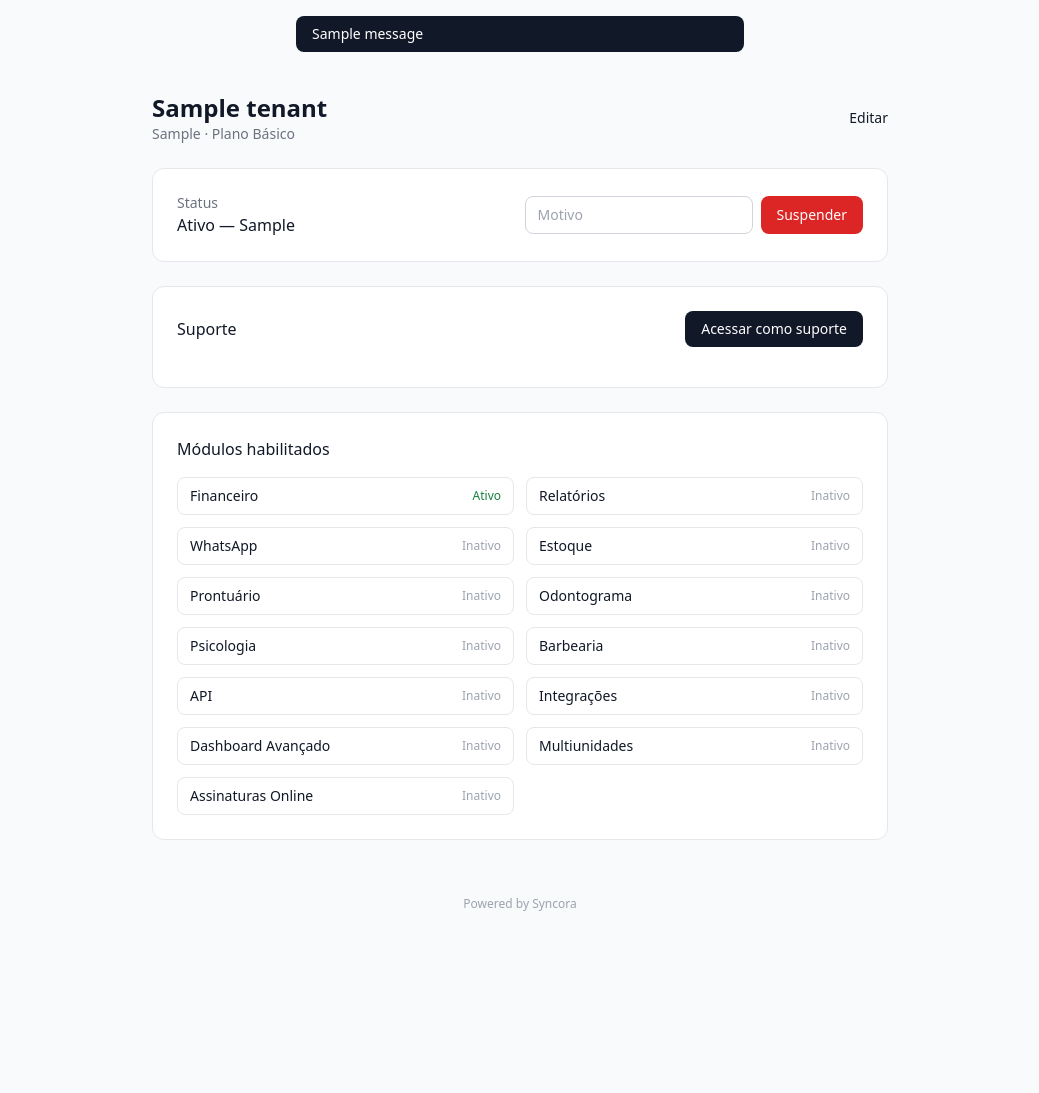
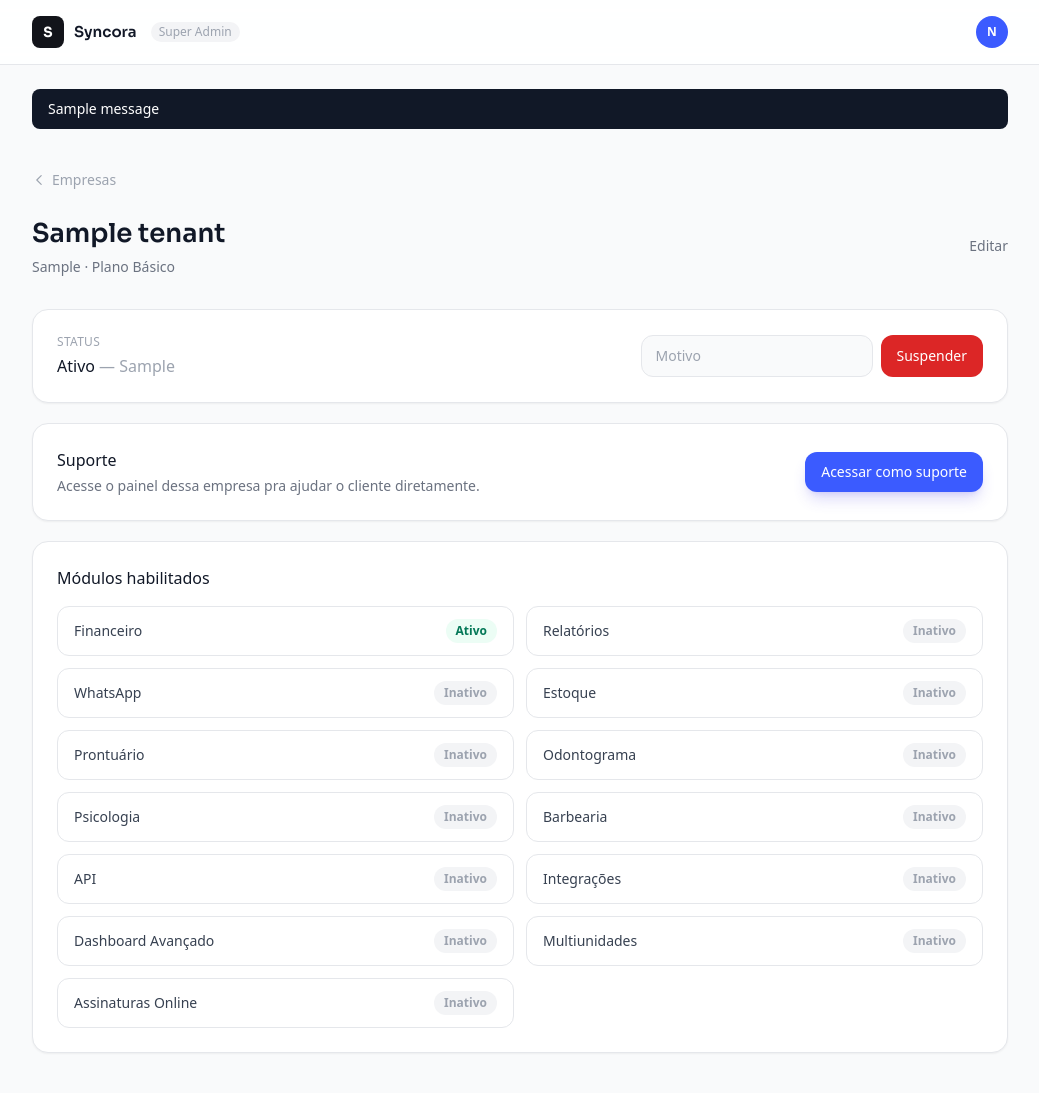
Before and after one commit to mateusomelo/Syncora, a Django app: page /platform-admin/tenants/00000000-0000-0000-0000-000000000001/ in a window 1280 px wide. Shown: the whole page, without its empty margins (120-1159 px from the left). Before the commit the page ends 911 px from the top, so only its background shows below. Run offline with Django 5.2, Linux system fonts and the light colour scheme; a user stored in the database is signed in; data comes from the database, SQL or seed files in the repository; tables that the repository leaves empty hold one stand-in row (values such as "Sample post"); one stand-in notice (Sample message) is shown; data that the repository does not hold is empty; parts of the project's set-up code (start-up, migrations or seed data) failed here and were passed over; some libraries are stand-ins or nearby versions.

Commit message:
Redesenha o Painel do Super Admin + corrige impersonação sem saída
Visual: templates/platform_admin/_admin_shell.html novo (topbar limpa
com marca + selo "Super Admin"), reaproveitado pelas 3 telas (lista,
detalhe, formulário de empresa) com o mesmo sistema visual das outras
telas públicas (Sora nas headings, azul #3b5bff nos botões, cards com
sombra suave, pills de status com bolinha colorida).

Bug funcional real corrigido: "Acessar como suporte" levava pra uma
tela de confirmação estática sem nenhum link de saída de verdade
(sobra da Fase 3, de quando as telas de negócio ainda não existiam).
Agora redireciona direto pro dashboard real da empresa, e o
app_shell.html (layout do painel comum) ganhou uma faixa de aviso
"Atuando como suporte em X" com botão de sair, usando o
request.is_impersonating que o TenantResolutionMiddleware já expunha
mas nenhum template consumia.

```diff
--- a/apps/platform_admin/views.py
+++ b/apps/platform_admin/views.py
@@ -142,7 +142,7 @@
         request.session["impersonating_tenant_id"] = str(tenant.id)
         request.session["impersonation_session_id"] = session.id
         _log(request, "impersonation.start", tenant, is_impersonated=True)
-        return redirect("platform_admin:impersonation_active")
+        return redirect("dashboard:home")
 
 
 class ImpersonationStopView(PlatformAdminRequiredMixin, View):
--- /dev/null
+++ b/templates/platform_admin/_admin_shell.html
@@ -0,0 +1,32 @@
+{% extends "base.html" %}
+{% load icons %}
+{% block body %}
+<div class="min-h-screen bg-gray-50">
+  <header class="sticky top-0 z-30 border-b border-gray-200 bg-white/85 backdrop-blur">
+    <div class="max-w-5xl mx-auto px-6 h-16 flex items-center justify-between">
+      <a href="{% url 'platform_admin:tenant_list' %}" class="flex items-center gap-2.5">
+        <span class="w-8 h-8 rounded-lg flex items-center justify-center text-white font-bold text-sm" style="background:#12141a; font-family:'Sora',sans-serif;">S</span>
+        <span class="font-semibold text-[15px] text-gray-900" style="font-family:'Sora',sans-serif;">Syncora</span>
+        <span class="text-xs font-medium text-gray-400 bg-gray-100 rounded-full px-2 py-0.5 ml-1">Super Admin</span>
+      </a>
+      <div class="flex items-center gap-4">
+        <span class="w-8 h-8 rounded-full text-white text-xs font-semibold flex items-center justify-center" style="background:#3b5bff;">
+          {{ request.user.email|slice:":1"|upper }}
+        </span>
+      </div>
+    </div>
+  </header>
+
+  {% if messages %}
+  <div class="max-w-5xl mx-auto px-6 pt-6 space-y-2">
+    {% for message in messages %}
+    <div class="rounded-lg px-4 py-2.5 text-sm bg-gray-900 text-white">{{ message }}</div>
+    {% endfor %}
+  </div>
+  {% endif %}
+
+  <main class="max-w-5xl mx-auto px-6 py-10">
+    {% block admin_content %}{% endblock %}
+  </main>
+</div>
+{% endblock %}
--- a/templates/platform_admin/tenant_detail.html
+++ b/templates/platform_admin/tenant_detail.html
@@ -1,56 +1,67 @@
-{% extends "base.html" %}
+{% extends "platform_admin/_admin_shell.html" %}
 {% block title %}{{ tenant.name }} · Syncora{% endblock %}
-{% block content %}
-<div class="max-w-3xl mx-auto py-10 px-4 space-y-6">
-  <div class="flex items-center justify-between">
+{% block admin_content %}
+<a href="{% url 'platform_admin:tenant_list' %}" class="inline-flex items-center gap-1.5 text-sm text-gray-400 hover:text-gray-700 mb-6 transition-colors">
+  <svg width="14" height="14" viewBox="0 0 24 24" fill="none" stroke="currentColor" stroke-width="2"><path stroke-linecap="round" stroke-linejoin="round" d="M15.75 19.5L8.25 12l7.5-7.5"/></svg>
+  Empresas
+</a>
+
+<div class="flex items-center justify-between mb-8">
+  <div>
+    <h1 class="text-[26px] font-semibold text-gray-900" style="font-family:'Sora',sans-serif;">{{ tenant.name }}</h1>
+    <p class="text-sm text-gray-500 mt-1">{{ tenant.subdomain }} · Plano {{ tenant.plan.name }}</p>
+  </div>
+  <a href="{% url 'platform_admin:tenant_update' tenant.pk %}" class="text-sm font-medium text-gray-500 hover:text-gray-900 transition-colors">Editar</a>
+</div>
+
+<div class="space-y-5">
+  <div class="bg-white border border-gray-200 rounded-2xl p-6 flex items-center justify-between shadow-sm">
     <div>
-      <h1 class="text-2xl font-semibold">{{ tenant.name }}</h1>
-      <p class="text-sm text-gray-500">{{ tenant.subdomain }} · Plano {{ tenant.plan.name }}</p>
-    </div>
-    <a href="{% url 'platform_admin:tenant_update' tenant.pk %}" class="text-sm font-medium text-gray-900 hover:underline">Editar</a>
-  </div>
-
-  <div class="bg-white border border-gray-200 rounded-xl p-6 flex items-center justify-between">
-    <div>
-      <p class="text-sm text-gray-500">Status</p>
-      <p class="font-medium">{{ tenant.get_status_display }}{% if tenant.suspended_reason %} — {{ tenant.suspended_reason }}{% endif %}</p>
+      <p class="text-xs uppercase tracking-wide text-gray-400 font-medium mb-1">Status</p>
+      <p class="font-medium text-gray-900">{{ tenant.get_status_display }}{% if tenant.suspended_reason %} <span class="text-gray-400 font-normal">— {{ tenant.suspended_reason }}</span>{% endif %}</p>
     </div>
     {% if tenant.status == "suspended" %}
     <form method="post" action="{% url 'platform_admin:tenant_activate' tenant.pk %}">
       {% csrf_token %}
-      <button class="rounded-lg bg-gray-900 text-white px-4 py-2 text-sm font-medium hover:bg-gray-800">Reativar</button>
+      <button class="rounded-xl text-white px-4 py-2.5 text-sm font-medium shadow-lg shadow-indigo-600/20" style="background:#3b5bff;">Reativar</button>
     </form>
     {% else %}
     <form method="post" action="{% url 'platform_admin:tenant_suspend' tenant.pk %}" class="flex gap-2">
       {% csrf_token %}
-      <input type="text" name="reason" placeholder="Motivo" class="rounded-lg border border-gray-300 px-3 py-2 text-sm">
-      <button class="rounded-lg bg-red-600 text-white px-4 py-2 text-sm font-medium hover:bg-red-700">Suspender</button>
+      <input type="text" name="reason" placeholder="Motivo" class="rounded-xl border border-gray-200 bg-gray-50 px-3.5 py-2.5 text-sm focus:outline-none focus:bg-white" style="box-shadow:none;">
+      <button class="rounded-xl bg-red-600 text-white px-4 py-2.5 text-sm font-medium hover:bg-red-700 transition-colors whitespace-nowrap">Suspender</button>
     </form>
     {% endif %}
   </div>
 
-  <div class="bg-white border border-gray-200 rounded-xl p-6">
-    <div class="flex items-center justify-between mb-4">
-      <h2 class="font-medium">Suporte</h2>
+  <div class="bg-white border border-gray-200 rounded-2xl p-6 shadow-sm">
+    <div class="flex items-center justify-between">
+      <div>
+        <h2 class="font-medium text-gray-900 mb-1">Suporte</h2>
+        <p class="text-sm text-gray-500">Acesse o painel dessa empresa pra ajudar o cliente diretamente.</p>
+      </div>
       {% if active_impersonation %}
-      <span class="text-sm text-amber-600">Em sessão de suporte desde {{ active_impersonation.started_at }}</span>
+      <span class="inline-flex items-center gap-1.5 text-sm font-medium text-amber-700 bg-amber-50 rounded-full px-3 py-1.5">
+        <span class="w-1.5 h-1.5 rounded-full bg-amber-500"></span>
+        Em sessão desde {{ active_impersonation.started_at }}
+      </span>
       {% else %}
       <form method="post" action="{% url 'platform_admin:impersonation_start' tenant.pk %}">
         {% csrf_token %}
-        <button class="rounded-lg bg-gray-900 text-white px-4 py-2 text-sm font-medium hover:bg-gray-800">Acessar como suporte</button>
+        <button class="rounded-xl text-white px-4 py-2.5 text-sm font-medium shadow-lg shadow-indigo-600/20 whitespace-nowrap" style="background:#3b5bff;">Acessar como suporte</button>
       </form>
       {% endif %}
     </div>
   </div>
 
-  <div class="bg-white border border-gray-200 rounded-xl p-6">
-    <h2 class="font-medium mb-4">Módulos habilitados</h2>
+  <div class="bg-white border border-gray-200 rounded-2xl p-6 shadow-sm">
+    <h2 class="font-medium text-gray-900 mb-4">Módulos habilitados</h2>
     <div class="grid grid-cols-2 gap-3">
       {% for key, label, flag in feature_flags %}
-      <form method="post" action="{% url 'platform_admin:feature_flag_toggle' tenant.pk key %}" class="flex items-center justify-between rounded-lg border border-gray-200 px-3 py-2">
+      <form method="post" action="{% url 'platform_admin:feature_flag_toggle' tenant.pk key %}" class="flex items-center justify-between rounded-xl border border-gray-200 px-4 py-3 hover:border-gray-300 transition-colors">
         {% csrf_token %}
-        <span class="text-sm">{{ label }}</span>
-        <button class="text-xs font-medium {% if flag.enabled %}text-green-700{% else %}text-gray-400{% endif %}">
+        <span class="text-sm text-gray-700">{{ label }}</span>
+        <button class="text-xs font-semibold rounded-full px-2.5 py-1 {% if flag.enabled %}bg-emerald-50 text-emerald-700{% else %}bg-gray-100 text-gray-400{% endif %}">
           {% if flag.enabled %}Ativo{% else %}Inativo{% endif %}
         </button>
       </form>
```
Also changed, not shown: templates/layouts/app_shell.html (+10 -1 lines), templates/platform_admin/tenant_form.html (+19 -10 lines), templates/platform_admin/tenant_list.html (+37 -27 lines).
